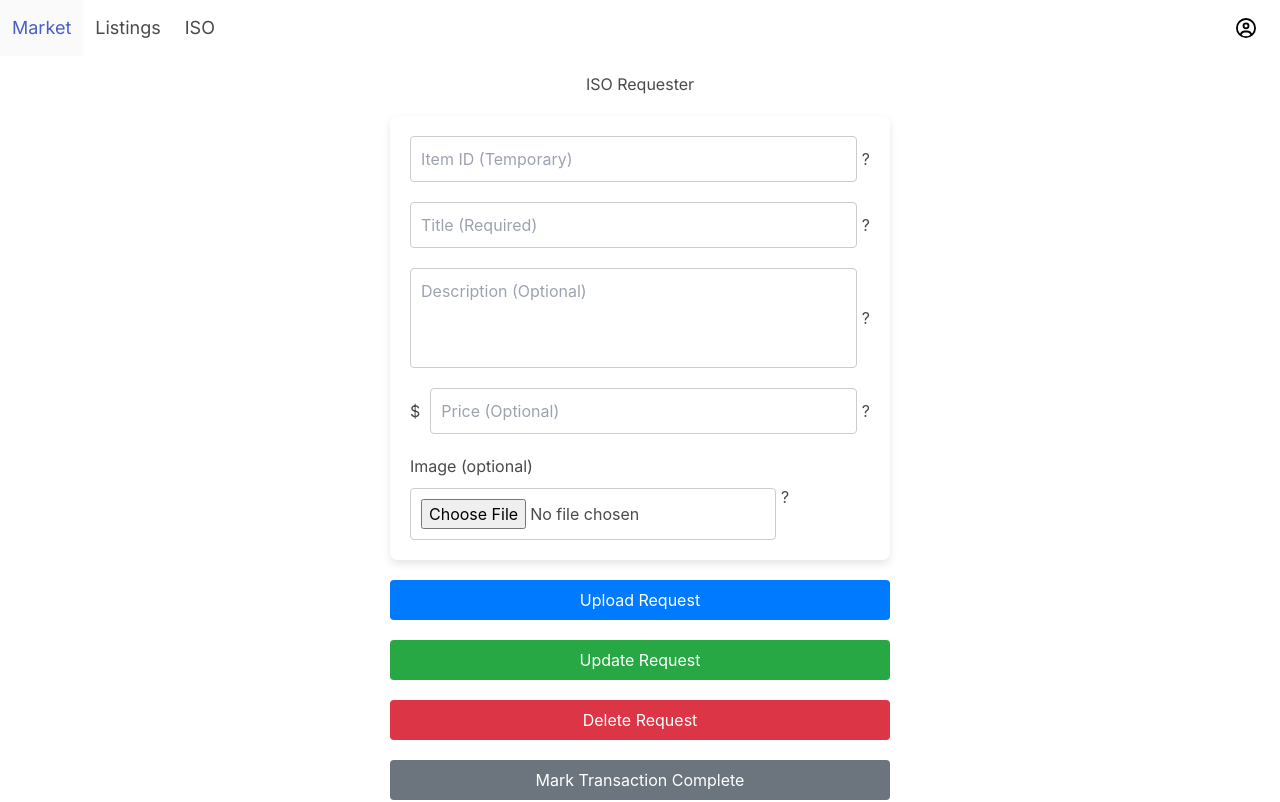
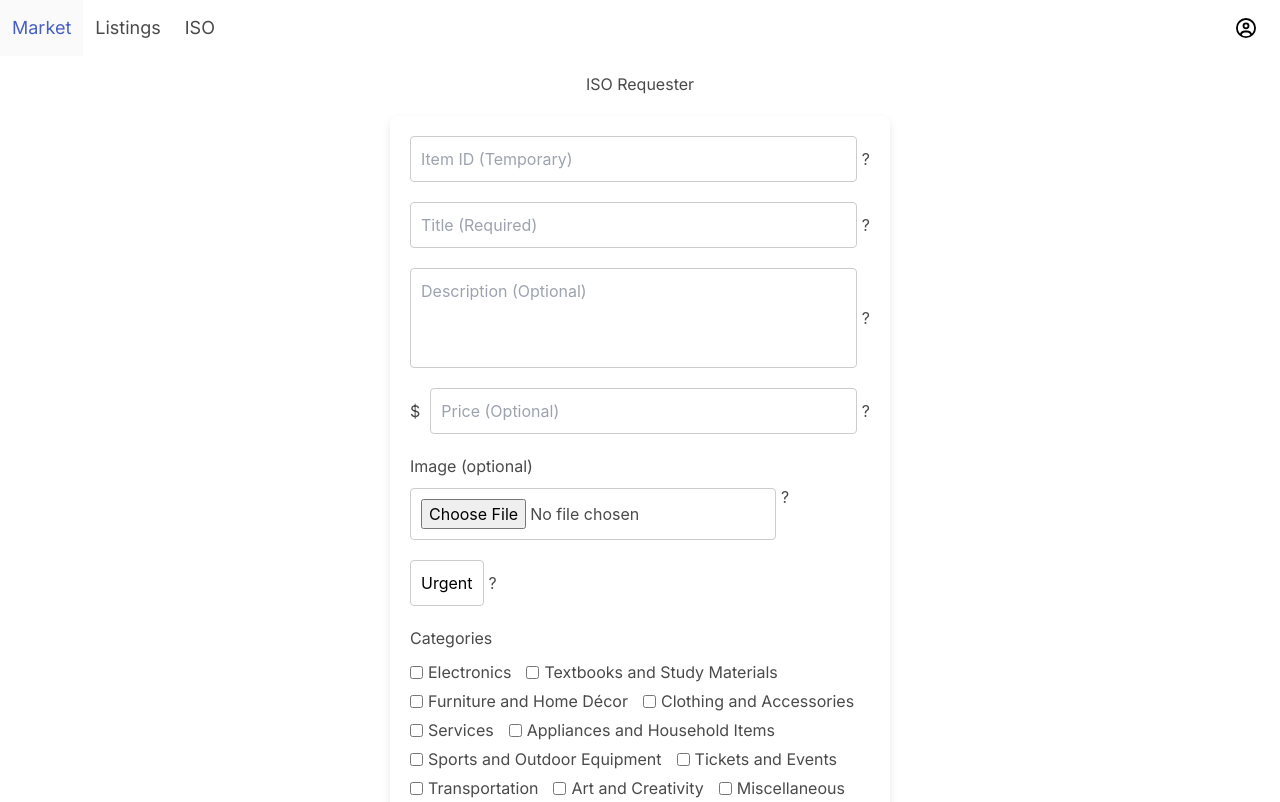
Before and after one commit to dchen327/insearchof, a Next.js app: page /insearchof in a window 1280 px wide. Shown: the top 802 px of the page. Built offline with nearby package versions, Linux system fonts and the light colour scheme; no server answers; sample sign-in values are in the browser's storage.

Commit message:
done with categories, urgent, and will do image manipulation later

```diff
--- a/src/app/insearchof/page.js
+++ b/src/app/insearchof/page.js
@@ -19,6 +19,9 @@ export default function Page() {
   const [showPriceTooltip, setShowPriceTooltip] = useState(false);
   const [showImageTooltip, setShowImageTooltip] = useState(false);
   const [isItemIdValid, setIsItemIdValid] = useState(false);
+  const [urgent, setUrgent] = useState(false);
+  const [showUrgentTooltip, setShowUrgentTooltip] = useState(false);
+  const [selectedCategories, setSelectedCategories] = useState([]);
 
 
 
@@ -74,28 +77,29 @@ export default function Page() {
           setDescription(data.itemDetails.description);
           setPrice(data.itemDetails.price.toString()); // Convert price to a string for the input field
           setImagePreviewUrl(data.itemDetails.image_url);
-          // Note: Handling the actual image file object for uploads will require additional logic
-          setIsItemIdValid(true);
+          setUrgent(data.itemDetails.urgent);
+          setSelectedCategories(data.itemDetails.categories);
 
         } else {
           console.error('Item ID validation error:', data.message);
-          setIsItemIdValid(false);
           setTitle('');
           setDescription('');
           setPrice('');
           setImagePreviewUrl('');
+          setSelectedCategories([]);
         }
+        console.log(urgent);
       } catch (error) {
         console.error('Failed to validate Item ID:', error);
-        setIsItemIdValid(false);
       }
     } else {
       // Reset the form and validation status if the item_id is not 20 characters long
-      setIsItemIdValid(false);
       setTitle('');
       setDescription('');
       setPrice('');
       setImagePreviewUrl('');
+      setUrgent(false);
+      setSelectedCategories([]);
 
     }
   };
@@ -177,7 +181,7 @@ export default function Page() {
         return;
       }
 
-      // Prepare request data
+      // Prepare request data including categories
       const requestData = {
         title: title,
         description: description,
@@ -185,7 +189,9 @@ export default function Page() {
         image_url: imageUrl,
         type: 'request',
         trans_comp: false,
-        user_id: user.uid
+        user_id: user.uid,
+        urgent: urgent,
+        categories: selectedCategories // Include selected categories
       };
 
       // Send the request data to the backend
@@ -200,12 +206,14 @@ export default function Page() {
       const data = await response.json();
       if (response.ok) {
         alert('Request uploaded successfully!');
-        // Clear the form
+        // Clear the form and selected categories
         setTitle('');
         setDescription('');
         setPrice('');
         setImage(null);
         setImagePreviewUrl('');
+        setUrgent(false);
+        setSelectedCategories([]); // Clear selected categories
       } else {
         alert('Failed to upload request: ' + data.message);
       }
@@ -345,7 +353,33 @@ export default function Page() {
   };
 
 
-  // Define the style for the tooltips outside of the return statement
+  const toggleUrgent = () => {
+    setUrgent(!urgent);
+  };
+
+
+  const categories = [
+    'Electronics',
+    'Textbooks and Study Materials',
+    'Furniture and Home Décor',
+    'Clothing and Accessories',
+    'Services',
+    'Appliances and Household Items',
+    'Sports and Outdoor Equipment',
+    'Tickets and Events',
+    'Transportation',
+    'Art and Creativity',
+    'Miscellaneous'
+  ];
+
+  const toggleCategory = (category) => {
+    if (selectedCategories.includes(category)) {
+      setSelectedCategories(selectedCategories.filter((c) => c !== category));
+    } else {
+      setSelectedCategories([...selectedCategories, category]);
+    }
+  };
+
   const tooltipStyle = {
     position: 'absolute',
     top: '100%',
@@ -355,9 +389,11 @@ export default function Page() {
     padding: '10px',
     borderRadius: '4px',
     boxShadow: '0 2px 5px rgba(0,0,0,0.2)',
-    zIndex: '10',
+    zIndex: '100',
     marginTop: '5px'
   };
+
+
 
 
 
@@ -381,7 +417,7 @@ export default function Page() {
         borderRadius: '8px',
         backgroundColor: '#fff',
       }}>
-        {['item id', 'title', 'description', 'price', 'image'].map((field) => (
+        {['item id', 'title', 'description', 'price', 'image', 'urgent'].map((field) => (
           // ITEM ID IS TEMPORARY, PLEASE DELETE
           <div key={field} style={{ position: 'relative', display: 'flex', alignItems: 'center', gap: '5px' }}>
             {field === 'item id' && <input
@@ -391,6 +427,7 @@ export default function Page() {
               placeholder="Item ID (Temporary)"
               style={{ padding: '10px', fontSize: '16px', border: '1px solid #ccc', borderRadius: '4px', flexGrow: 1 }}
             />}
+
             {field === 'title' && <input
               type="text"
               value={title}
@@ -415,7 +452,7 @@ export default function Page() {
               />
             </>}
             {field === 'image' && (
-              <div style={{ display: 'flex', flexDirection: 'column', alignItems: 'flex-start' }}>
+              <div style={{ position: 'relative' }}>
                 <label style={{ flexGrow: 1, display: 'flex', flexDirection: 'column', alignItems: 'flex-start' }}>
                   <span style={{ marginBottom: '10px', fontSize: '16px' }}>Image (optional)</span>
                   <input
@@ -431,8 +468,20 @@ export default function Page() {
                     }}
                   />
                 </label>
+                {/* Urgent button below the image file input */}
               </div>
             )}
+            {field === 'urgent' && (
+              <div>
+                <button onClick={toggleUrgent} style={{ padding: '10px', fontSize: '16px', border: '1px solid #ccc', borderRadius: '4px', backgroundColor: urgent ? '#FF0000' : '#FFFFFF', color: urgent ? '#FFFFFF' : '#000000' }}>
+                  Urgent
+                </button>
+              </div>
+            )}
+
+
+
+
             <button
               onClick={() => {
                 // Close any open tooltip and open the clicked one
@@ -440,6 +489,7 @@ export default function Page() {
                 setShowDescriptionTooltip(field === 'description' ? !showDescriptionTooltip : false);
                 setShowPriceTooltip(field === 'price' ? !showPriceTooltip : false);
                 setShowImageTooltip(field === 'image' ? !showImageTooltip : false);
+                setShowUrgentTooltip(field === 'urgent' ? !showUrgentTooltip : false);
               }}
               style={{ position: 'relative', zIndex: '20' }}
             >
@@ -457,8 +507,31 @@ export default function Page() {
             {showImageTooltip && field === 'image' && <div style={tooltipStyle}>
               The image of item or service you are requesting
             </div>}
+            {showUrgentTooltip && field === 'urgent' && <div style={tooltipStyle}>
+              For items or services needed urgently, preferably within 24 hours
+            </div>}
           </div>
         ))}
+
+
+        <div style={{ position: 'relative' }}>
+          <label style={{ flexGrow: 1, display: 'flex', flexDirection: 'column', alignItems: 'flex-start' }}>
+            <span style={{ marginBottom: '10px', fontSize: '16px' }}>Categories</span>
+            <div style={{ display: 'flex', flexWrap: 'wrap', gap: '5px' }}>
+              {categories.map((category, index) => (
+                <label key={index} style={{ marginRight: '10px', fontSize: '16px', display: 'flex', alignItems: 'center' }}>
+                  <input
+                    type="checkbox"
+                    checked={selectedCategories.includes(category)}
+                    onChange={() => toggleCategory(category)}
+                  />
+                  <span style={{ marginLeft: '5px' }}>{category}</span>
+                </label>
+              ))}
+            </div>
+          </label>
+        </div>
+
 
         {imagePreviewUrl && <img src={imagePreviewUrl} alt="Preview" style={{ maxWidth: '100%', marginTop: '20px' }} />}
       </div>
@@ -533,5 +606,16 @@ export default function Page() {
 }
 
 
-// TODO: UPDATING AND DELETING IMAGES
-// TODO: MARKING TRANSACTION COMPLETE
+// TODO: DELETE IMAGES, THEN UPDATE IMAGES
+// CATEGORIES
+// Electronics:
+// Textbooks and Study Materials:
+// Furniture and Home Décor:
+// Clothing and Accessories:
+// Services:
+// Appliances and Household Items:
+// Sports and Outdoor Equipment:
+// Tickets and Events:
+// Transportation:
+// Art and Creativity:
+// Miscellaneous:
```
Also changed, not shown: 1 other file (tests, documents, lock files or other folders).
